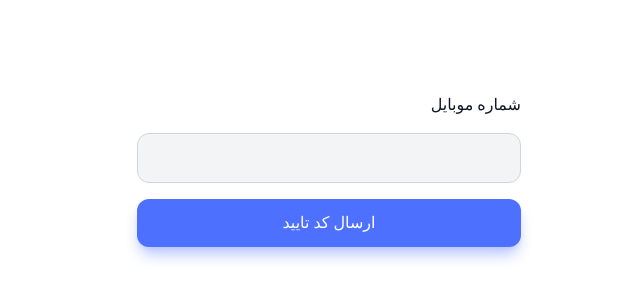
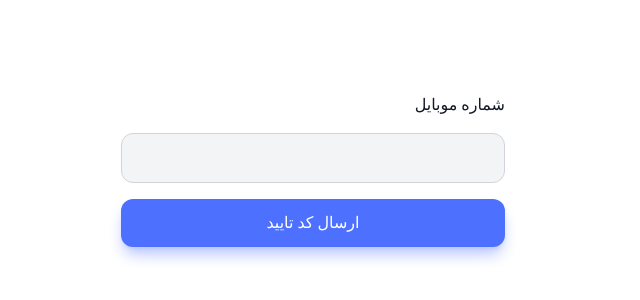
Before and after one commit to samadiSoheil/freelancer-app, a React (Vite) app: page /auth in a window 1280 px wide. Shown: the part 230-530 px from the top of the page, without its empty margins (400-1040 px from the left). Built offline with nearby package versions, Linux system fonts and the light colour scheme; a web font is replaced by a local one.

Commit message:
Add AppLayout and Owner route in App

```diff
--- a/src/App.jsx
+++ b/src/App.jsx
@@ -6,22 +6,25 @@ import { Toaster } from "react-hot-toast";
 import CompleteProfile from "./pages/CompleteProfile";
 import Home from "./pages/Home";
 import NotFound from "./pages/NotFound";
+import AppLayout from "./ui/AppLayout";
+import Owner from "./pages/Owner";
 
 function App() {
   const queryClient = new QueryClient();
 
   return (
-    <div className="container">
     <QueryClientProvider client={queryClient}>
       <Toaster />
       <Routes>
         <Route path="/auth" element={<Auth />} />
         <Route path="/complete-profile" element={<CompleteProfile />} />
+        <Route element={<AppLayout />}>
+          <Route path="/owner" element={<Owner />} />
+        </Route>
         <Route path="/" element={<Home />} />
         <Route path="*" element={<NotFound />} />
       </Routes>
     </QueryClientProvider>
-    </div>
   );
 }
 
```
Lines whose indentation alone changed are shown as unchanged.
